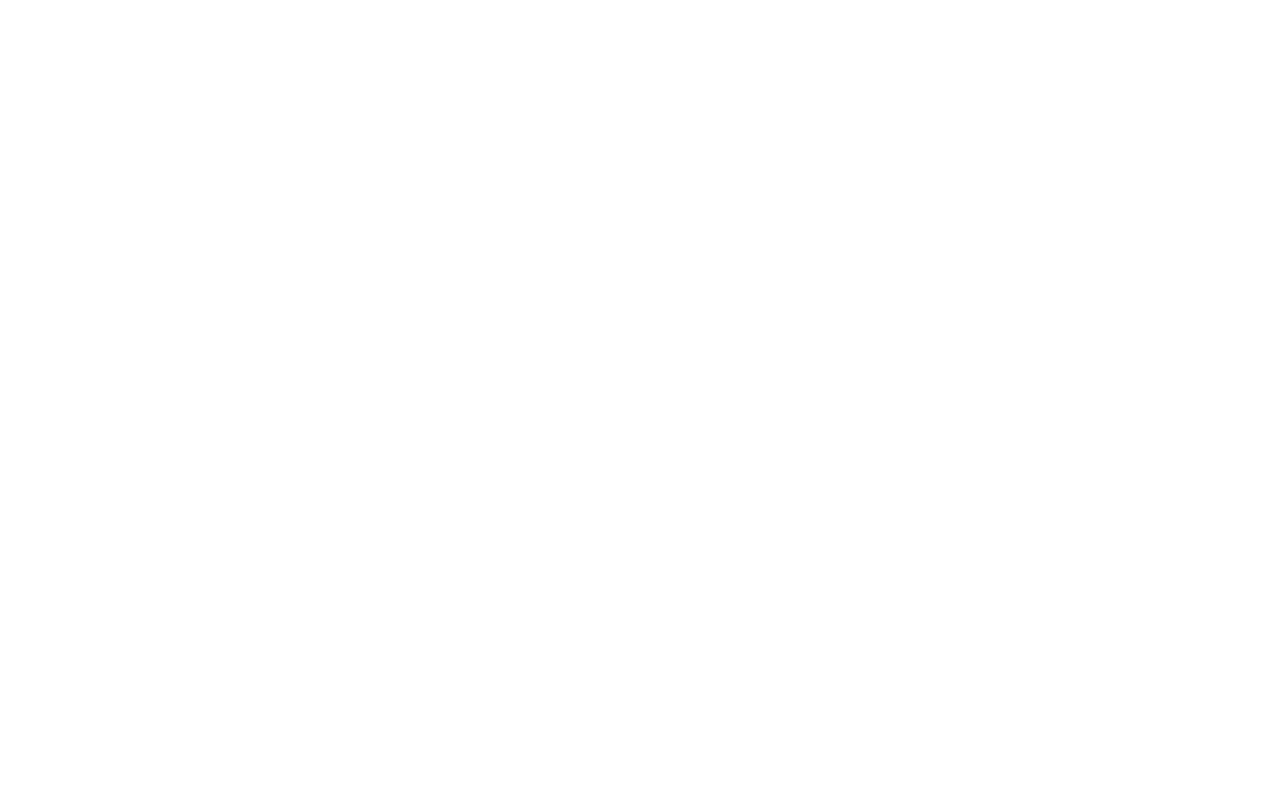
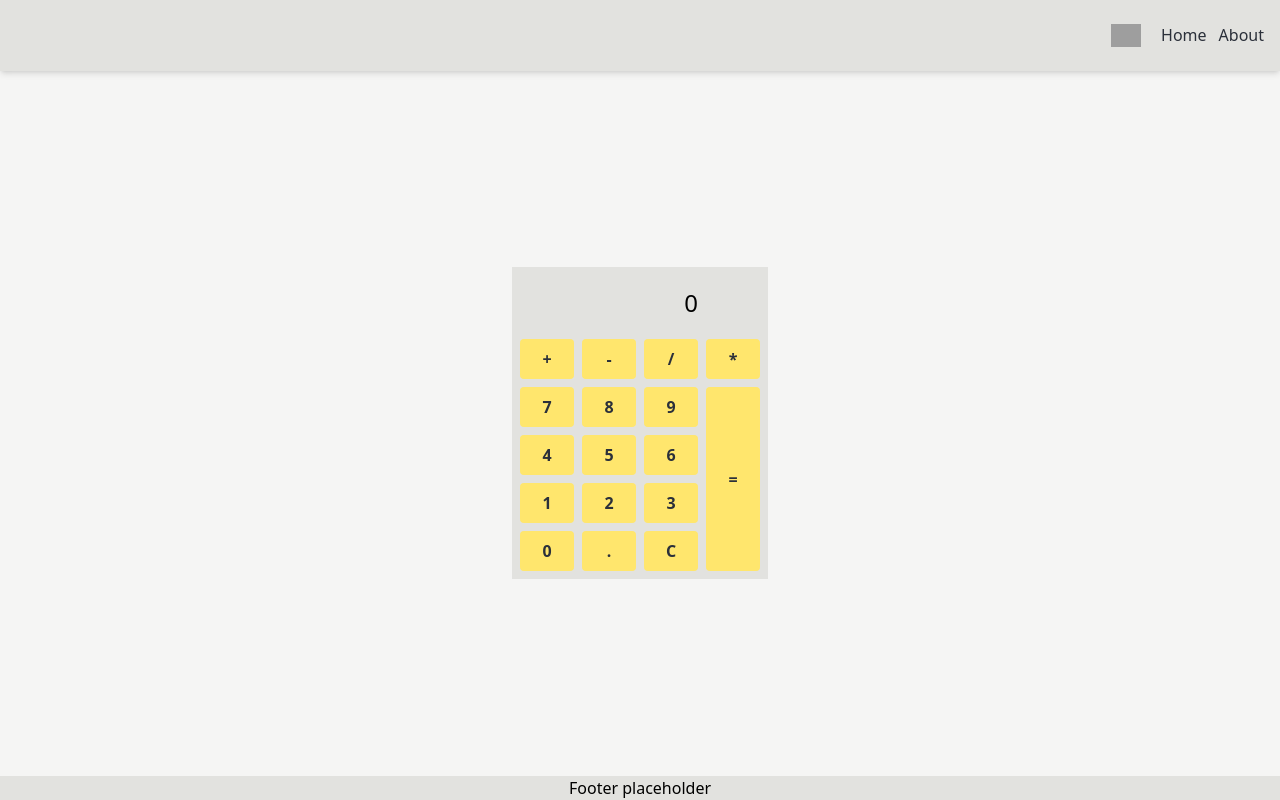
Before and after one commit to boyarkogc/20-challenges, a React (Vite) app: page /calculator in a window 1280 px wide. Before the commit this address had no page. Built offline with nearby package versions, Linux system fonts and the light colour scheme; grey boxes are pictures that could not be loaded.

Commit message:
finished calculator

```diff
--- a/src/App.tsx
+++ b/src/App.tsx
@@ -5,6 +5,7 @@ import Home from './pages/Home'
 import About from './pages/About'
 import RockPaperScissors from './pages/RockPaperScissors'
 import Stopwatch from './pages/Stopwatch'
+import Calculator from './pages/Calculator'
 
 function App() {
 
@@ -17,6 +18,7 @@ function App() {
             <Route path="/about" element={<About />} />
             <Route path="/rockpaperscissors" element={<RockPaperScissors />} />
             <Route path="/stopwatch" element={<Stopwatch />} />
+            <Route path="/calculator" element={<Calculator />} />
           </Route>
           {/* Add more routes as needed */}
         </Routes>
--- /dev/null
+++ b/src/pages/Calculator.tsx
@@ -0,0 +1,99 @@
+import { useState } from "react"
+
+export default function Calculator() {
+  const buttonStyle = "bg-main-primary hover:bg-main-secondary text-dark-primary cursor-pointer font-bold py-2 px-4 rounded"
+
+  interface dataProps {
+    number1: string;
+    operand: string;
+    number2: string;
+  }
+
+  const [data, setData] = useState<dataProps>({number1: "0", operand: "", number2: "0"})
+
+  const numberFormatter = new Intl.NumberFormat('en-US', {
+    maximumFractionDigits: 8
+  })
+  //Adds a digit, decimal point, or operand to the equation
+  function addEquationUnit(event: React.MouseEvent<HTMLButtonElement>) {
+    const unit = event.currentTarget.innerText
+    const whichNumber = data.operand ? "number2" : "number1"
+    if (unit === "." && data[whichNumber]?.includes(".")) return //only allow up to 1 decimal point
+
+    if (unit === "+" || unit === "-" || unit === "*" || unit === "/") {
+      //if already have number1, operand, and number2, calculate and then add current operand
+      if (data.number2) {
+        calculate()
+      }
+      setData(data => {
+        return {
+          ...data,
+          operand: unit
+        }
+      })
+      return
+    }
+
+    setData(data => {
+      return {
+        ...data,
+        [whichNumber]: data[whichNumber] === "0" && unit !== "." ? unit : data[whichNumber] + unit
+      }
+    })
+  }
+
+  function calculate() {
+    if (data.number1 === "0" || data.operand === "" || data.number2 === "0") return
+    setData(data => {
+      let result;
+      if (data.operand === "+") {
+        result = parseFloat(data.number1) + parseFloat(data.number2)
+      }else if (data.operand === "-") {
+        result = parseFloat(data.number1) - parseFloat(data.number2)
+      }else if (data.operand === "*") {
+        result = parseFloat(data.number1) * parseFloat(data.number2)
+      }else if (data.operand === "/") {
+        result = parseFloat(data.number1) / parseFloat(data.number2)
+      }
+      return {
+        number1: result!.toString(),
+        operand: "",
+        number2: "0"
+      }
+    })
+  }
+
+  function clear() {
+    setData({number1: "0", operand: "", number2: "0"})
+  }
+
+  return (
+    <div className="bg-light-secondary dark:bg-dark-secondary grid grid-cols-4 max-w-64 gap-2 m-auto p-2">
+      <div className="col-span-3 py-3 rounded text-right text-2xl dark:text-light-primary">
+        {
+          data.number2 !== "0" ? numberFormatter.format(parseFloat(data.number2)) :
+          data.operand ? data.operand :
+          numberFormatter.format(parseFloat(data.number1))
+        }
+      </div>
+      <div className="col-span-1 p-4 rounded"></div>
+      <button className={`col-span-1 ${buttonStyle}`} onClick={addEquationUnit}>+</button>
+      <button className={`col-span-1 ${buttonStyle}`} onClick={addEquationUnit}>-</button>
+      <button className={`col-span-1 ${buttonStyle}`} onClick={addEquationUnit}>/</button>
+      <button className={`col-span-1 ${buttonStyle}`} onClick={addEquationUnit}>*</button>
+      <button className={`col-span-1 ${buttonStyle}`} onClick={addEquationUnit}>7</button>
+      <button className={`col-span-1 ${buttonStyle}`} onClick={addEquationUnit}>8</button>
+      <button className={`col-span-1 ${buttonStyle}`} onClick={addEquationUnit}>9</button>
+      <button className={`col-span1 row-span-4 ${buttonStyle}`} onClick={calculate}>=</button>
+      <button className={`col-span-1 ${buttonStyle}`} onClick={addEquationUnit}>4</button>
+      <button className={`col-span-1 ${buttonStyle}`} onClick={addEquationUnit}>5</button>
+      <button className={`col-span-1 ${buttonStyle}`} onClick={addEquationUnit}>6</button>
+      <button className={`col-span-1 ${buttonStyle}`} onClick={addEquationUnit}>1</button>
+      <button className={`col-span-1 ${buttonStyle}`} onClick={addEquationUnit}>2</button>
+      <button className={`col-span-1 ${buttonStyle}`} onClick={addEquationUnit}>3</button>
+      <button className={`col-span-1 ${buttonStyle}`} onClick={addEquationUnit}>0</button>
+      <button className={`col-span-1 ${buttonStyle}`} onClick={addEquationUnit}>.</button>
+      <button className={`col-span-1 ${buttonStyle}`} onClick={clear}>C</button>
+    </div>
+  )
+}
```
